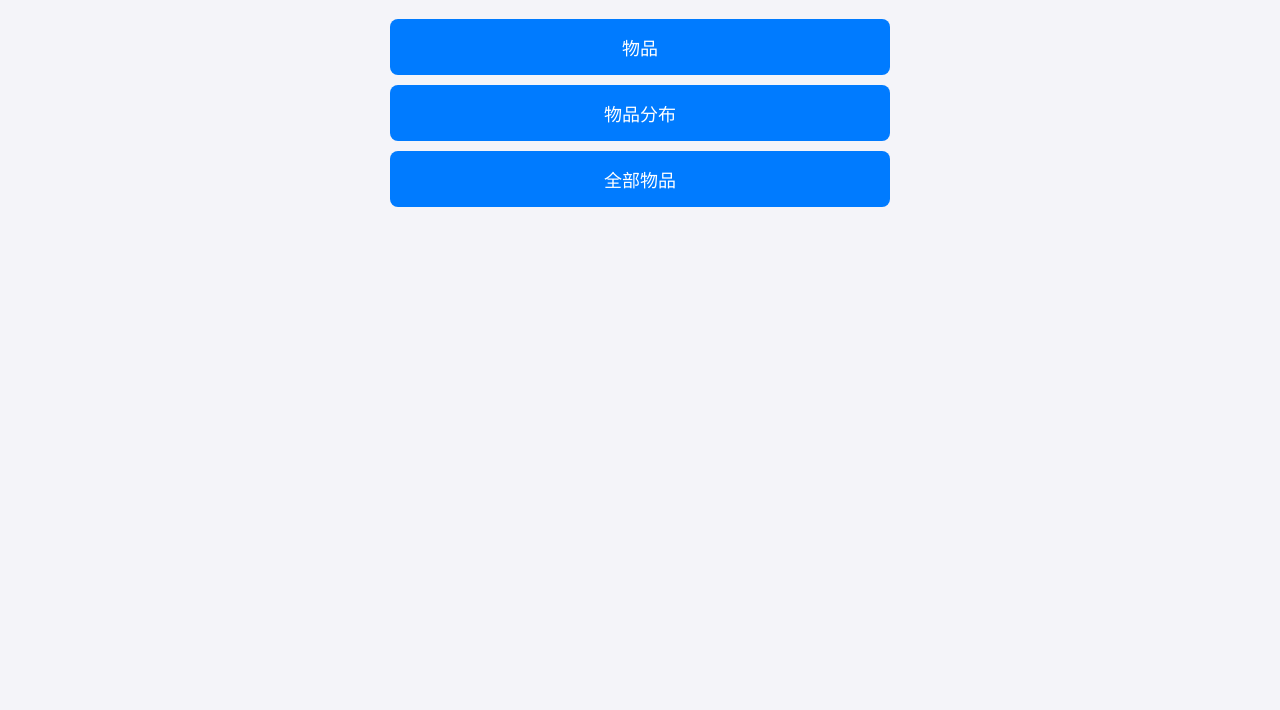
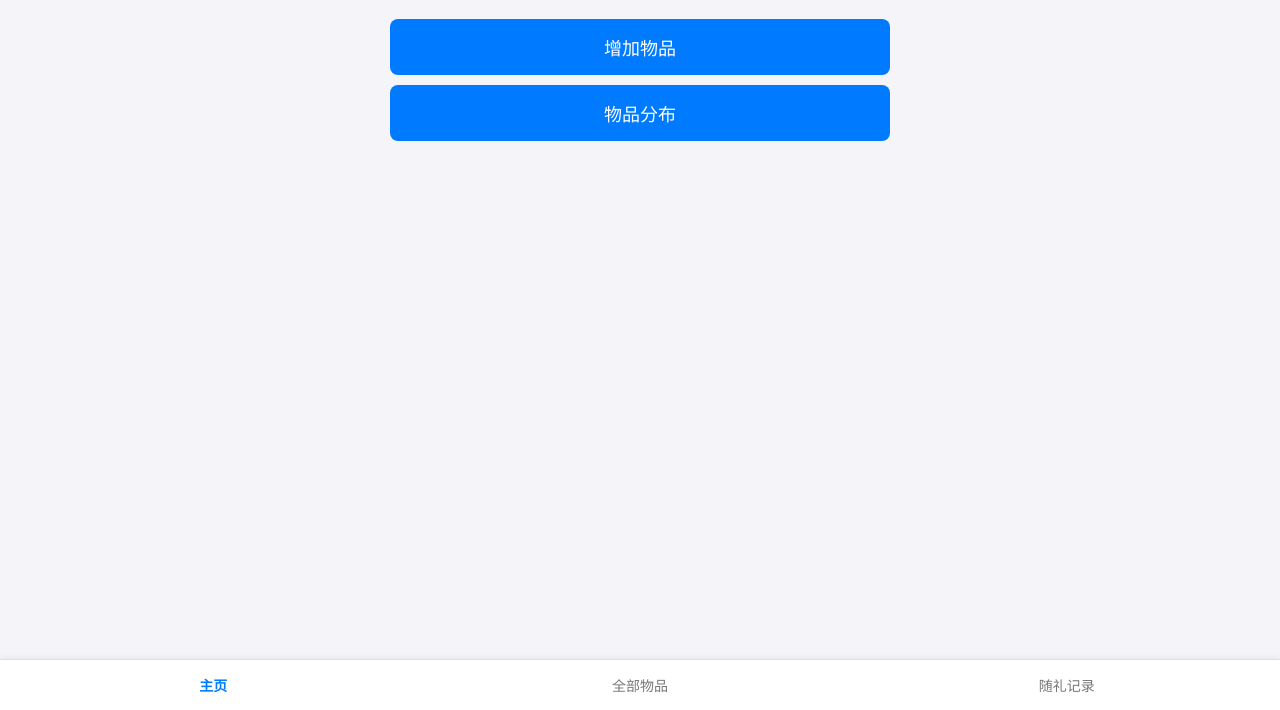
Before and after one commit to Hanqingnum1/my-use-github, a plain HTML site: page index.html in a window 1280 px wide. Shown: the part 90-800 px from the top of the page. Drawn offline with Linux system fonts and the light colour scheme.

Commit message:
增加了两个主页面

```diff
--- a/app.js
+++ b/app.js
@@ -1,22 +1,46 @@
-// 点击“物品”按钮时，切换界面
+// 核心函数：切换底部导航页面
+function switchTab(tabName) {
+    // 1. 隐藏所有主页面区域
+    document.getElementById('home-page').style.display = 'none';
+    document.getElementById('add-form').style.display = 'none';
+    document.getElementById('distribution-page').style.display = 'none';
+    document.getElementById('all-items-page').style.display = 'none';
+    document.getElementById('gift-record-page').style.display = 'none';
+
+    // 2. 移除所有 Tab 的高亮状态
+    document.getElementById('tab-home').classList.remove('active');
+    document.getElementById('tab-all-items').classList.remove('active');
+    document.getElementById('tab-gift-record').classList.remove('active');
+
+    // 3. 根据点击的 Tab 显示对应页面并高亮
+    if (tabName === 'home') {
+        document.getElementById('home-page').style.display = 'block';
+        document.getElementById('tab-home').classList.add('active');
+    } else if (tabName === 'all-items') {
+        document.getElementById('all-items-page').style.display = 'block';
+        document.getElementById('tab-all-items').classList.add('active');
+    } else if (tabName === 'gift-record') {
+        document.getElementById('gift-record-page').style.display = 'block';
+        document.getElementById('tab-gift-record').classList.add('active');
+    } else if (tabName === 'add-form') {
+        // 增加物品页属于“主页”的二级页面，所以高亮“主页” Tab
+        document.getElementById('add-form').style.display = 'block';
+        document.getElementById('tab-home').classList.add('active');
+    } else if (tabName === 'distribution') {
+        // 物品分布页也属于“主页”的二级页面
+        document.getElementById('distribution-page').style.display = 'block';
+        document.getElementById('tab-home').classList.add('active');
+    }
+}
+
+// 点击“增加物品”按钮
 function showAddForm() {
-    document.getElementById('home-page').style.display = 'none';
-    document.getElementById('add-form').style.display = 'block';
+    switchTab('add-form');
 }
 
 // 点击“物品分布”按钮
 function showDistribution() {
-    document.getElementById('home-page').style.display = 'none';
-    document.getElementById('distribution-page').style.display = 'block';
-}
-
-// 点击“返回主页”按钮
-function goHome() {
-    // 把所有非主页的页面都隐藏掉
-    document.getElementById('add-form').style.display = 'none';
-    document.getElementById('distribution-page').style.display = 'none';
-    // 显示主页
-    document.getElementById('home-page').style.display = 'block';
+    switchTab('distribution');
 }
 
 // 核心逻辑：根据分类，决定是否显示“质保期”
@@ -34,5 +58,5 @@ function toggleWarranty() {
 // 保存物品的占位函数
 function saveItem() {
     alert('保存功能还没写，下一步我们就来实现它！');
-    goHome();
+    switchTab('home');
 }
--- a/index.html
+++ b/index.html
@@ -7,21 +7,21 @@
     <link rel="stylesheet" href="style.css">
 </head>
 <body>
-    <!-- 主页界面 -->
+    <!-- 主内容区，底部留出导航栏的位置 -->
+    <div id="main-content" style="padding-bottom: 70px;">
+
+        <!-- 1. 主页界面 -->
         <div id="home-page">
             <h1>我的物品库</h1>
-        <!-- 点击“物品”直接触发新增物品的表单 -->
-        <button class="main-btn" onclick="showAddForm()">物品</button>
+            <button class="main-btn" onclick="showAddForm()">增加物品</button>
             <button class="main-btn" onclick="showDistribution()">物品分布</button>
-        <button class="main-btn">全部物品</button>
         </div>
 
-    <!-- 增加物品的界面（先隐藏，点击按钮才显示） -->
+        <!-- 2. 增加物品界面 -->
         <div id="add-form" style="display: none;">
             <h2>增加物品</h2>
-
             <label>上传图片（支持拍照/相册）：</label>
-        <input type="file" accept="image/*" capture="camera">
+            <input type="file" accept="image/*">
             <br><br>
 
             <label>物品分类：</label>
@@ -47,20 +47,55 @@
             <input type="number" placeholder="例如：299">
             <br><br>
 
+             <!-- 新增：购买时间 -->
+            <label>购买时间：</label>
+            <input type="text" id="purchase-date" readonly placeholder="点击选择购买时间" onclick="openDatePicker('purchase-date')">
+            <br><br>
+
             <label>物品保质期：</label>
             <input type="date">
             <br><br>
 
-        <!-- 质保期（默认隐藏，选家电/电子产品才显示） -->
+            <!-- 质保期 -->
             <div id="warranty-box" style="display: none;">
                 <label>物品质保期：</label>
                 <input type="date">
                 <br><br>
             </div>
 
-        <button onclick="saveItem()">保存物品</button>
-        <button onclick="goHome()">返回主页</button>
+            <button class="main-btn" onclick="saveItem()">保存物品</button>
+            <button class="main-btn" onclick="switchTab('home')">返回主页</button>
         </div>
+
+        <!-- 3. 物品分布界面 -->
+        <div id="distribution-page" style="display: none;">
+            <h2>物品分布</h2>
+            <div id="chart-container" style="width: 100%; height: 300px; background: white; border-radius: 8px; margin-bottom: 20px; display: flex; align-items: center; justify-content: center; color: #999;">
+                数据统计区域（下一步接入饼图）
+            </div>
+            <button class="main-btn" onclick="switchTab('home')">返回主页</button>
+        </div>
+
+        <!-- 4. 全部物品界面（占位） -->
+        <div id="all-items-page" style="display: none;">
+            <h2>全部物品</h2>
+            <p style="color: #999; text-align: center; margin-top: 50px;">暂无物品数据（等待保存功能开发）</p>
+        </div>
+
+        <!-- 5. 随礼记录界面（占位） -->
+        <div id="gift-record-page" style="display: none;">
+            <h2>随礼记录</h2>
+            <p style="color: #999; text-align: center; margin-top: 50px;">随礼记录功能开发中...</p>
+        </div>
+
+    </div>
+
+    <!-- 底部导航栏 -->
+    <nav class="tab-bar">
+        <div class="tab-item active" id="tab-home" onclick="switchTab('home')">主页</div>
+        <div class="tab-item" id="tab-all-items" onclick="switchTab('all-items')">全部物品</div>
+        <div class="tab-item" id="tab-gift-record" onclick="switchTab('gift-record')">随礼记录</div>
+    </nav>
 
     <script src="app.js"></script>
 </body>
--- a/style.css
+++ b/style.css
@@ -31,3 +31,39 @@ input, select {
     border-radius: 4px;
     box-sizing: border-box;
 }
+/* 追加到 style.css 末尾 */
+body {
+    padding-bottom: 70px; /* 避免内容被底部导航栏遮挡 */
+}
+
+/* 底部导航栏 */
+.tab-bar {
+    position: fixed;
+    bottom: 0;
+    left: 0;
+    width: 100%;
+    display: flex;
+    background-color: #ffffff;
+    border-top: 1px solid #e0e0e0;
+    box-shadow: 0 -2px 5px rgba(0,0,0,0.05);
+}
+
+.tab-item {
+    flex: 1;
+    text-align: center;
+    padding: 15px 0;
+    font-size: 14px;
+    color: #777;
+    cursor: pointer;
+    transition: all 0.2s;
+}
+
+.tab-item.active {
+    color: #007bff;
+    font-weight: bold;
+}
+
+/* 隐藏页面的通用类 */
+.page-hidden {
+    display: none !important;
+}
```
Lines whose indentation alone changed are shown as unchanged.
